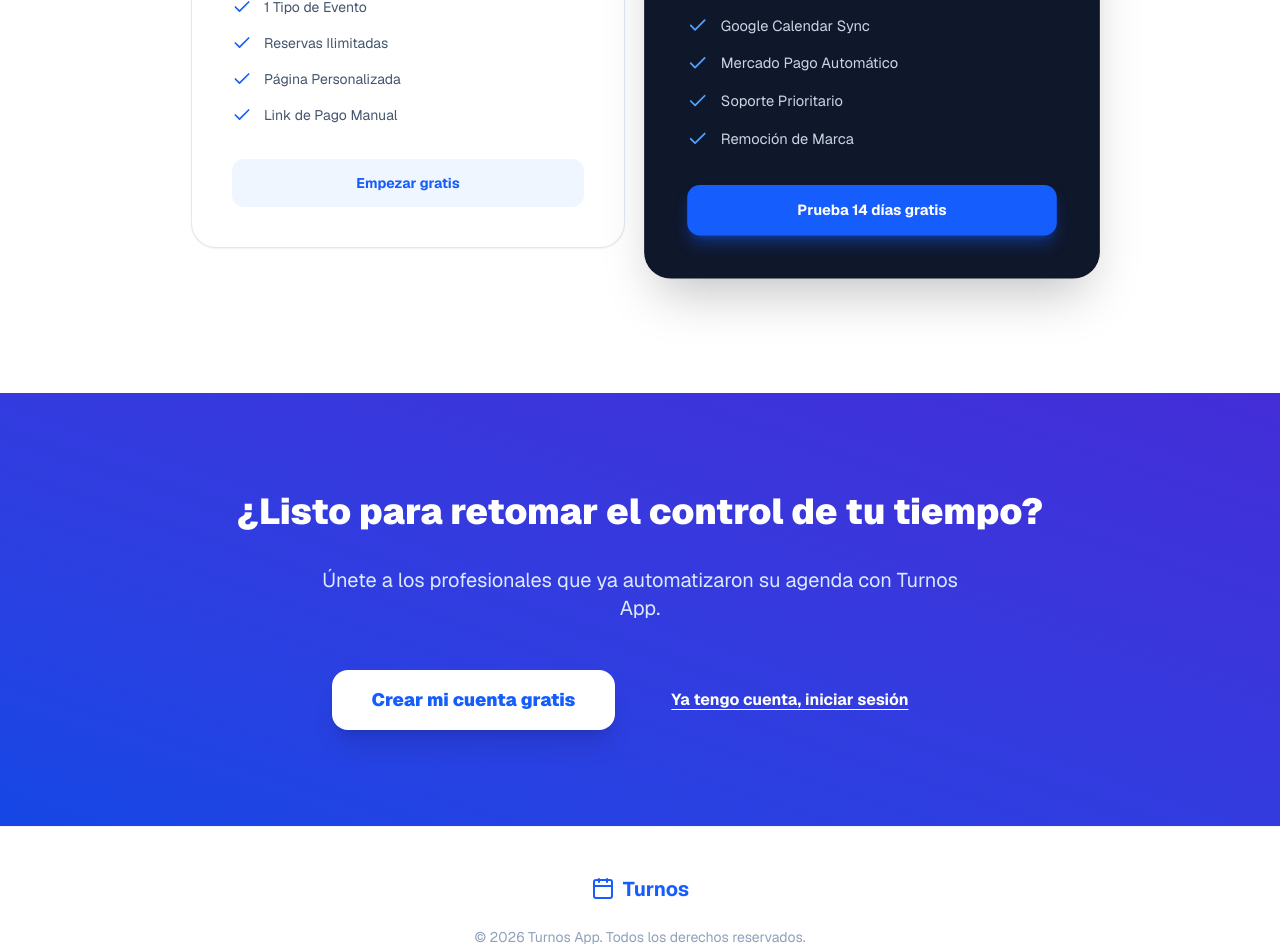
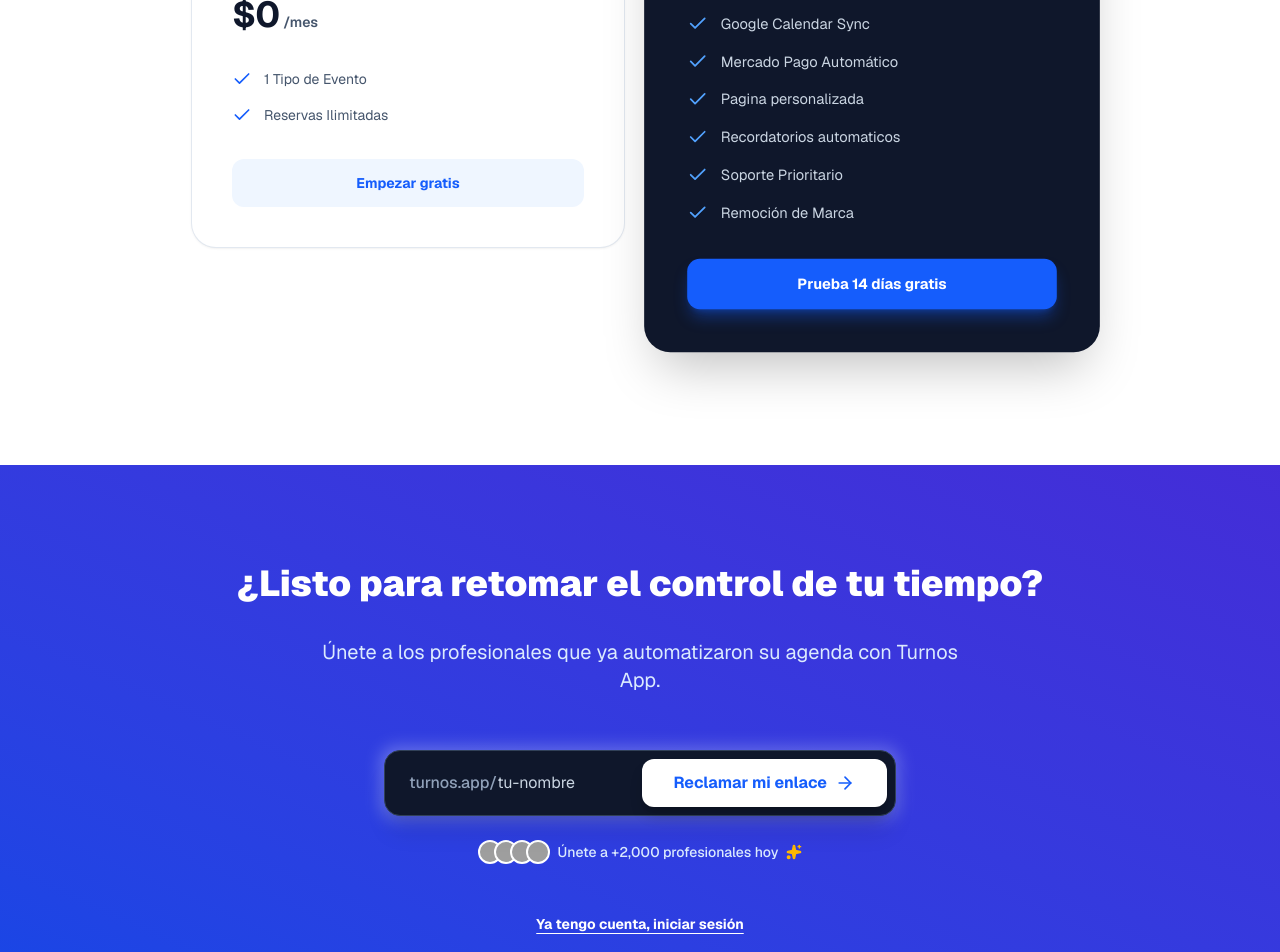
Before and after one commit to gonzazago/turnos-app, a Next.js app: page / in a window 1280 px wide. Shown: the part 3780-4732 px from the top of the page. Built offline with nearby package versions, Linux system fonts and the light colour scheme; grey boxes are pictures that could not be loaded.

Commit message:
feat(ui): Refine Final CTA with dark variant Hero Funnel

```diff
--- a/src/app/components/HeroFunnel.tsx
+++ b/src/app/components/HeroFunnel.tsx
@@ -4,7 +4,7 @@ import { useState } from 'react'
 import { useRouter } from 'next/navigation'
 import { ArrowRight, Sparkles } from 'lucide-react'
 
-export function HeroFunnel() {
+export function HeroFunnel({ variant = 'light' }: { variant?: 'light' | 'dark' }) {
   const [slug, setSlug] = useState('')
   const router = useRouter()
 
@@ -23,8 +23,8 @@ export function HeroFunnel() {
         onSubmit={handleSubmit}
         className="relative group w-full"
       >
-        <div className="absolute -inset-1 bg-gradient-to-r from-blue-600 to-indigo-600 rounded-2xl blur opacity-25 group-hover:opacity-50 transition duration-1000 group-hover:duration-200"></div>
-        <div className="relative flex flex-col sm:flex-row items-stretch gap-2 p-2 bg-white rounded-2xl border border-slate-200 shadow-xl">
+        <div className={`absolute -inset-1 bg-gradient-to-r ${variant === 'light' ? 'from-blue-600 to-indigo-600' : 'from-white to-blue-100'} rounded-2xl blur opacity-25 group-hover:opacity-50 transition duration-1000 group-hover:duration-200`}></div>
+        <div className={`relative flex flex-col sm:flex-row items-stretch gap-2 p-2 ${variant === 'light' ? 'bg-white border-slate-200' : 'bg-slate-900 border-slate-700'} rounded-2xl border shadow-xl`}>
           <div className="flex items-center flex-1 min-w-0 px-4 py-3 sm:py-0">
             <span className="text-slate-400 font-medium whitespace-nowrap">turnos.app/</span>
             <input
@@ -32,13 +32,13 @@ export function HeroFunnel() {
               value={slug}
               onChange={(e) => setSlug(e.target.value)}
               placeholder="tu-nombre"
-              className="w-full bg-transparent border-none focus:ring-0 text-slate-900 font-bold placeholder:text-slate-300 placeholder:font-normal"
+              className={`w-full bg-transparent border-none focus:ring-0 ${variant === 'light' ? 'text-slate-900' : 'text-white'} font-bold placeholder:text-slate-300 placeholder:font-normal`}
               required
             />
           </div>
           <button
             type="submit"
-            className="flex items-center justify-center gap-2 bg-blue-600 hover:bg-blue-700 text-white font-bold px-8 py-4 sm:py-3 rounded-xl transition-all active:scale-[0.98] shadow-lg shadow-blue-600/20"
+            className={`flex items-center justify-center gap-2 ${variant === 'light' ? 'bg-blue-600 hover:bg-blue-700 text-white' : 'bg-white hover:bg-slate-100 text-blue-600'} font-bold px-8 py-4 sm:py-3 rounded-xl transition-all active:scale-[0.98] shadow-lg ${variant === 'light' ? 'shadow-blue-600/20' : 'shadow-black/20'}`}
           >
             Reclamar mi enlace
             <ArrowRight className="w-5 h-5" />
@@ -46,7 +46,8 @@ export function HeroFunnel() {
         </div>
       </form>
 
-      <div className="flex items-center gap-2 text-sm text-slate-500 font-medium">
+      <div className={`flex items-center gap-2 text-sm ${variant === 'light' ? 'text-slate-500' : 'text-blue-100'} font-medium`}>
+
         <div className="flex -space-x-2">
           {[1, 2, 3, 4].map((i) => (
             <div key={i} className="w-6 h-6 rounded-full border-2 border-white bg-slate-200 overflow-hidden">
--- a/src/app/page.tsx
+++ b/src/app/page.tsx
@@ -41,7 +41,7 @@ export default function Home() {
         {/* 1. Hero Section */}
         <section className="relative isolate pt-24 pb-32 sm:pt-32 sm:pb-48 bg-slate-50 overflow-hidden">
           <div className="absolute inset-x-0 -top-40 -z-10 transform-gpu overflow-hidden blur-3xl sm:-top-80" aria-hidden="true">
-            <div className="relative left-[calc(50%-11rem)] aspect-[1155/678] w-[36.125rem] -translate-x-1/2 rotate-[30deg] bg-gradient-to-tr from-[#ff80b5] to-[#9089fc] opacity-20 sm:left-[calc(50%-30rem)] sm:w-[72.1875rem]" style={{clipPath: "polygon(74.1% 44.1%, 100% 61.6%, 97.5% 26.9%, 85.5% 0.1%, 80.7% 2%, 72.5% 32.5%, 60.2% 62.4%, 52.4% 68.1%, 47.5% 58.3%, 45.2% 34.5%, 27.5% 76.7%, 0.1% 64.9%, 17.9% 100%, 27.6% 76.8%, 76.1% 97.7%, 74.1% 44.1%)"}}></div>
+            <div className="relative left-[calc(50%-11rem)] aspect-[1155/678] w-[36.125rem] -translate-x-1/2 rotate-[30deg] bg-gradient-to-tr from-[#ff80b5] to-[#9089fc] opacity-20 sm:left-[calc(50%-30rem)] sm:w-[72.1875rem]" style={{ clipPath: "polygon(74.1% 44.1%, 100% 61.6%, 97.5% 26.9%, 85.5% 0.1%, 80.7% 2%, 72.5% 32.5%, 60.2% 62.4%, 52.4% 68.1%, 47.5% 58.3%, 45.2% 34.5%, 27.5% 76.7%, 0.1% 64.9%, 17.9% 100%, 27.6% 76.8%, 76.1% 97.7%, 74.1% 44.1%)" }}></div>
           </div>
 
           <div className="mx-auto max-w-7xl px-6 lg:px-8">
@@ -273,7 +273,7 @@ export default function Home() {
                   <span className="text-sm font-semibold leading-6 text-slate-600">/mes</span>
                 </p>
                 <ul role="list" className="mt-8 space-y-3 text-sm leading-6 text-slate-600">
-                  {['1 Tipo de Evento', 'Reservas Ilimitadas', 'Página Personalizada', 'Link de Pago Manual'].map((f) => (
+                  {['1 Tipo de Evento', 'Reservas Ilimitadas'].map((f) => (
                     <li key={f} className="flex gap-x-3">
                       <Check className="h-6 w-5 flex-none text-blue-600" aria-hidden="true" />
                       {f}
@@ -295,7 +295,7 @@ export default function Home() {
                   <span className="text-sm font-semibold leading-6 text-slate-400">/mes</span>
                 </p>
                 <ul role="list" className="mt-8 space-y-3 text-sm leading-6 text-slate-300">
-                  {['Eventos Ilimitados', 'Google Calendar Sync', 'Mercado Pago Automático', 'Soporte Prioritario', 'Remoción de Marca'].map((f) => (
+                  {['Eventos Ilimitados', 'Google Calendar Sync', 'Mercado Pago Automático', 'Pagina personalizada', 'Recordatorios automaticos', 'Soporte Prioritario', 'Remoción de Marca'].map((f) => (
                     <li key={f} className="flex gap-x-3">
                       <Check className="h-6 w-5 flex-none text-blue-400" aria-hidden="true" />
                       {f}
@@ -310,17 +310,16 @@ export default function Home() {
           </div>
         </section>
 
-        {/* Final CTA */}
         <section className="py-24 bg-blue-600 relative overflow-hidden text-center text-white">
           <div className="absolute inset-0 bg-gradient-to-tr from-blue-700 to-indigo-700"></div>
-          <div className="relative z-10 max-w-4xl mx-auto px-6">
+          <div className="relative z-10 max-w-4xl mx-auto px-6 flex flex-col items-center">
             <h2 className="text-4xl font-black mb-8 leading-tight">¿Listo para retomar el control de tu tiempo?</h2>
-            <p className="text-xl text-blue-100 mb-12 max-w-2xl mx-auto">Únete a los profesionales que ya automatizaron su agenda con Turnos App.</p>
-            <div className="flex flex-col sm:flex-row items-center justify-center gap-4">
-              <Link href="/register" className="bg-white text-blue-600 font-black px-10 py-4 rounded-2xl hover:bg-slate-100 transition-all text-lg shadow-xl active:scale-[0.98]">
-                Crear mi cuenta gratis
-              </Link>
-              <Link href="/login" className="text-white font-bold px-10 py-4 hover:text-blue-100 transition-all underline underline-offset-4">
+            <p className="text-xl text-blue-100 mb-4 max-w-2xl mx-auto text-center">Únete a los profesionales que ya automatizaron su agenda con Turnos App.</p>
+
+            <HeroFunnel variant="dark" />
+
+            <div className="mt-12">
+              <Link href="/login" className="text-white font-bold px-10 py-4 hover:text-blue-100 transition-all underline underline-offset-4 text-sm">
                 Ya tengo cuenta, iniciar sesión
               </Link>
             </div>
```
